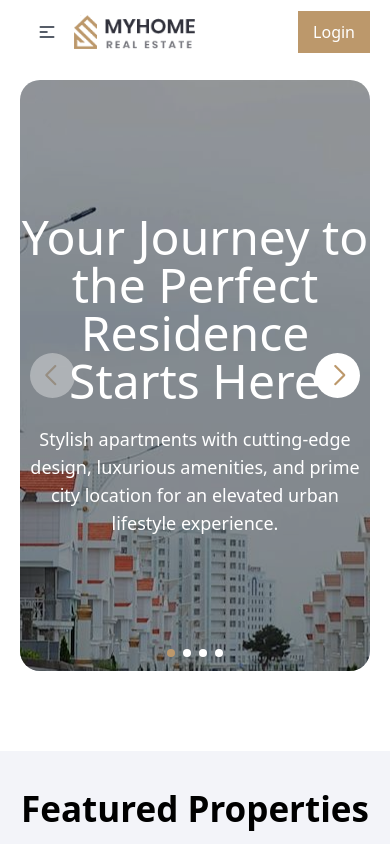
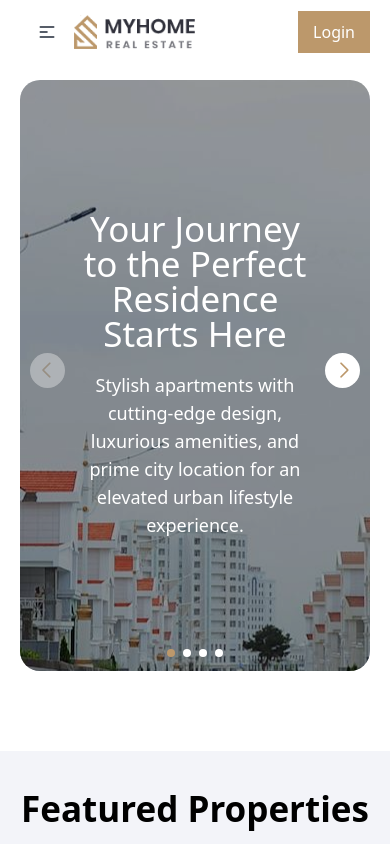
Before and after one commit to onik121/my-home, a React (Vite) app: page / in a window 390 px wide. Shown: the top 844 px of the page. Built offline with nearby package versions, Linux system fonts and the light colour scheme; no server answers.

Commit message:
updated hero section slider

```diff
--- a/src/components/PropertyCard.jsx
+++ b/src/components/PropertyCard.jsx
@@ -6,7 +6,7 @@ import PropTypes from 'prop-types';
 const PropertyCard = ({ property }) => {
     const { title, location, status, id, img } = property;
     return (
-        <div className='bg-white p-5'>
+        <div className='p-5 h-fit bg-white'>
             <img className='-mt-10 relative h-[250px] w-full card-img' src={img}></img>
             <div className='status absolute'>{status}</div>
             <h1 className='text-2xl text-black font-semibold mt-2'>{title}</h1>
--- a/src/components/Slider.jsx
+++ b/src/components/Slider.jsx
@@ -18,8 +18,8 @@ const Slider = () => {
             <SwiperSlide>
                 <div className='slider-1 slider'>
                     <div className='overlay flex items-center justify-center'>
-                        <div className='text-white text-center max-w-[700px] mx-auto'>
-                            <h1 className='text-5xl'>Your Journey to the Perfect Residence Starts Here</h1>
+                        <div className='text-white text-center max-w-[700px] mx-auto slider-content'>
+                            <h1 className='text-5xl title'>Your Journey to the Perfect Residence Starts Here</h1>
                             <p className='text-lg mt-5'>Stylish apartments with cutting-edge design, luxurious amenities, and prime city location for an elevated urban lifestyle experience.</p>
                         </div>
                     </div>
@@ -28,8 +28,8 @@ const Slider = () => {
             <SwiperSlide>
                 <div className='slider-2 slider'>
                     <div className='overlay flex items-center justify-center'>
-                        <div className='text-white text-center max-w-[700px] mx-auto'>
-                            <h1 className='text-5xl'>Your Ultimate Guide to Residential Bliss</h1>
+                        <div className='text-white text-center max-w-[700px] mx-auto slider-content'>
+                            <h1 className='text-5xl title'>Your Ultimate Guide to Residential Bliss</h1>
                             <p className='text-lg mt-5'>Peaceful residences amidst greenery offering sanctuary from city life while maintaining easy urban access.</p>
                         </div>
                     </div>
@@ -38,8 +38,8 @@ const Slider = () => {
             <SwiperSlide>
                 <div className='slider-3 slider'>
                     <div className='overlay flex items-center justify-center'>
-                        <div className='text-white text-center max-w-[700px] mx-auto'>
-                            <h1 className='text-5xl'>Finding Serenity in Every Space</h1>
+                        <div className='text-white text-center max-w-[700px] mx-auto slider-content'>
+                            <h1 className='text-5xl title'>Finding Serenity in Every Space</h1>
                             <p className='text-lg mt-5'>Charming seaside homes with ocean views, sandy beaches, and relaxed coastal living ambiance for ultimate tranquility.</p>
                         </div>
                     </div>
@@ -48,8 +48,8 @@ const Slider = () => {
             <SwiperSlide>
                 <div className='slider-4 slider'>
                     <div className='overlay flex items-center justify-center'>
-                        <div className='text-white text-center max-w-[700px] mx-auto'>
-                            <h1 className='text-5xl'>Discover Your Dream Home Today!</h1>
+                        <div className='text-white text-center max-w-[700px] mx-auto slider-content'>
+                            <h1 className='text-5xl title'>Discover Your Dream Home Today!</h1>
                             <p className='text-lg mt-5'>Sustainable residences with green design, eco-friendly materials, and energy-efficient technologies for a greener, more responsible lifestyle.</p>
                         </div>
                     </div>
--- a/src/index.css
+++ b/src/index.css
@@ -51,12 +51,13 @@
   font-weight: 500;
 }
 
-.return-home{
+.return-home {
   background-color: #bc986b;
   font-weight: 500;
   padding: 10px 20px;
   color: black;
 }
+
 /****/
 
 
@@ -78,6 +79,10 @@
   height: 100%;
   background: rgba(0, 0, 0, .4);
   border-radius: 20px;
+}
+
+.slider-content {
+  margin: 0px 60px;
 }
 
 .slider-1 {
@@ -161,6 +166,7 @@
   margin-top: -26px;
   width: fit-content;
 }
+
 /**/
 
 
@@ -265,6 +271,7 @@
     gap: 20px 0px;
     margin-bottom: 20px;
   }
+
   .login-details {
     max-width: 500px;
   }
@@ -281,7 +288,7 @@
     grid-template-columns: repeat(1, 1fr);
   }
 
-  .card-img{
+  .card-img {
     height: 70%;
   }
 }
@@ -300,4 +307,25 @@
   }
 }
 
+@media screen and (max-width: 450px) {
+  .swiper-button-next {
+    width: 35px !important;
+    height: 35px !important;
+  }
+
+  .swiper-button-next:after {
+    font-size: 15px !important;
+    margin-left: 3px;
+  }
+
+  .swiper-button-prev {
+    width: 35px !important;
+    height: 35px !important;
+  }
+
+  .swiper-button-prev:after {
+    font-size: 15px !important;
+    margin-left: -3px;
+  }
+}
 /**/
```
